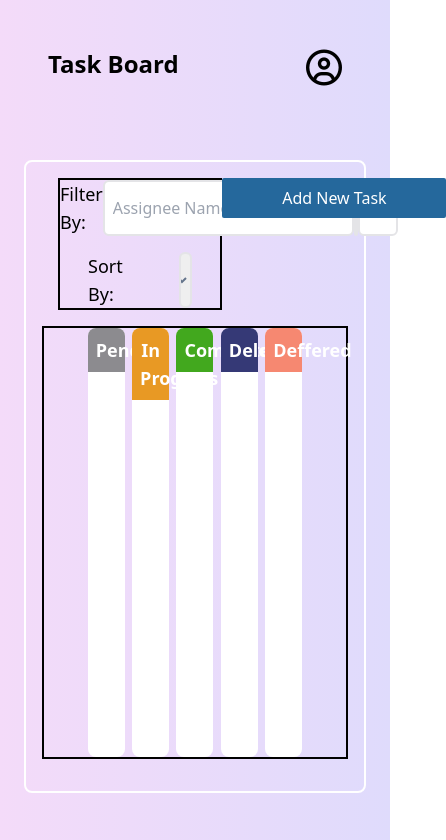
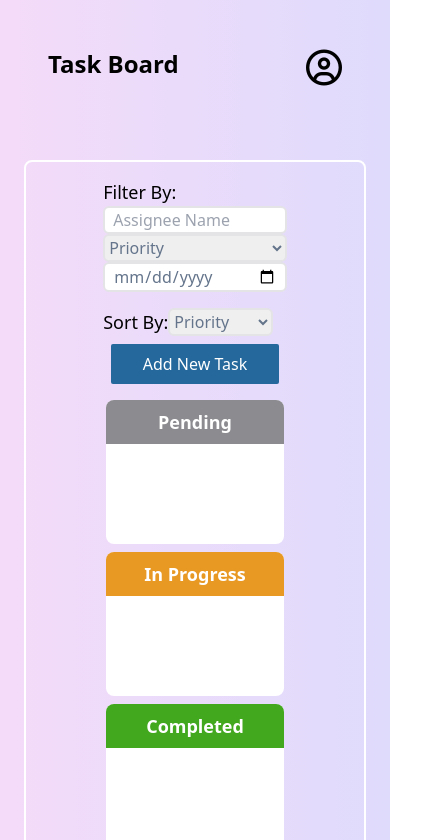
Before and after one commit to ShivanshChauhan07/Task-Tracker, a React (Vite) app in the folder task-tracker/: page / in a window 390 px wide. Shown: the top 840 px of the page, 446 px wide, since content can reach past the window. Built offline with nearby package versions, Linux system fonts and the light colour scheme.

Commit message:
Responsive Added

```diff
--- a/task-tracker/src/components/Filter.jsx
+++ b/task-tracker/src/components/Filter.jsx
@@ -52,9 +52,9 @@ const Filter = () => {
   if (result !== undefined) dispatch(addResult(result));
 
   return (
-    <div className=" flex flex-row justify-between px-4 ">
-      <div className="w-3/5 flex flex-col gap-y-4 border-2 border-black">
-        <div className=" flex flex-row justify-around">
+    <div className="flex flex-col gap-y-2  lg:flex lg:flex-row lg:justify-between lg:px-4 ">
+      <div className=" w-3/5 flex flex-col gap-y-4 min-[320px]:mx-auto lg:mx-0">
+        <div className="flex flex-col  lg:flex lg:flex-row lg:justify-around">
           <h6 className="text-lg font-medium">Filter By:</h6>
           <input
             className="border-2 border-zinc-200 px-2 rounded-md text-slate-500"
@@ -65,7 +65,7 @@ const Filter = () => {
           />
           <select
             name="priority"
-            className=" border-2 border-zinc-200 rounded-md text-slate-500 w-1/5"
+            className=" border-2 border-zinc-200 rounded-md text-slate-500 lg:w-1/5"
             value={select}
             onChange={(e) => setSelect(e.target.value)}
             defaultValue="priority"
@@ -78,18 +78,18 @@ const Filter = () => {
             <option value="P2">P2</option>
           </select>
           <input
-            className="border-2 border-zinc-200 px-2 rounded-md text-slate-500 w-1/4"
+            className="border-2 border-zinc-200 px-2 rounded-md text-slate-500 lg:w-1/4"
             type="date"
             placeholder="DD/MM/YYY - DD/MM/YYY"
             value={date}
             onChange={(e) => setDate(e.target.value)}
           />
         </div>
-        <div className=" flex justify-start px-7 gap-x-14">
+        <div className=" flex justify-start lg:px-7 lg:gap-x-14">
           <h6 className="text-lg font-medium">Sort By:</h6>
           <select
             name="priority"
-            className="border-2 border-zinc-200 rounded-md text-slate-500 w-1/5"
+            className="border-2 border-zinc-200 rounded-md text-slate-500 lg:w-1/5"
             value={sort}
             onChange={(e) => setSort(e.target.value)}
           >
@@ -101,9 +101,9 @@ const Filter = () => {
           </select>
         </div>
       </div>
-      <div className=" ">
+      <div className="flex justify-center items-start">
         <button
-          className="rounded-sm bg-[#25689c] text-white p-2 px-8 w-56 "
+          className="rounded-sm bg-[#25689c] text-white p-2 px-8  lg:w-56 "
           onClick={() => dispatch(modalOpenCreate(true))}
         >
           {" "}
--- a/task-tracker/src/components/Modal.jsx
+++ b/task-tracker/src/components/Modal.jsx
@@ -1,4 +1,4 @@
-import React, { useState } from "react";
+import React, { useEffect, useState } from "react";
 import { useDispatch, useSelector } from "react-redux";
 import { modalClose, modalOpenEdit } from "./utils/modalSlice";
 import { currentEditModal } from "./utils/editModalSlice";
@@ -10,10 +10,16 @@ const Modal = () => {
   const { title, description, team, assignees, priority, status } = data;
   const [checkStatus, setCheckStatus] = useState(status);
   const [updatePriority, setUpdatePriority] = useState(priority);
+  useEffect(() => {
+    document.body.style.overflowY = "hidden";
+    return () => {
+      document.body.style.overflowY = "scroll";
+    };
+  }, []);
 
   return (
     <div className=" absolute w-full h-full  bg-black/35">
-      <div className=" z-10 border-2 absolute  rounded-md w-1/5 h-4/6 top-1/2 left-1/2 -translate-x-40 -translate-y-60">
+      <div className=" z-10 border-2 absolute  rounded-md lg:w-1/5 lg:h-4/6 top-1/2 left-1/2 lg:-translate-x-40 lg:-translate-y-60 min-[320px]:-translate-x-36 min-[320px]:-translate-y-40">
         <header className="flex justify-between p-2 bg-white">
           <h4>EDIT TASK</h4>
           <span
--- a/task-tracker/src/components/ModalCreate.jsx
+++ b/task-tracker/src/components/ModalCreate.jsx
@@ -1,4 +1,4 @@
-import React, { useRef } from "react";
+import React, { useEffect, useRef } from "react";
 import { useDispatch } from "react-redux";
 import { modalClose } from "./utils/modalSlice";
 import { addPendingTask } from "./utils/pendingSlice";
@@ -10,6 +10,13 @@ const ModalCreate = () => {
   const assigneeRef = useRef(null);
   const priorityRef = useRef(null);
   const dispatch = useDispatch();
+
+  useEffect(() => {
+    document.body.style.overflowY = "hidden";
+    return () => {
+      document.body.style.overflowY = "scroll";
+    };
+  }, []);
   return (
     <div className="absolute w-full h-full  bg-black/35">
       <div className="z-10 absolute top-1/2 left-1/2 border-2 rounded-lg lg:w-3/12 -translate-x-40 -translate-y-40">
--- a/task-tracker/src/components/Task.jsx
+++ b/task-tracker/src/components/Task.jsx
@@ -17,7 +17,7 @@ const Task = ({
   const [menu, setMenu] = useState(false);
 
   return (
-    <div className="bg-[#f3f1f2] rounded-sm p-2 lg:h-1/2  flex flex-col justify-around box-border">
+    <div className="bg-[#f3f1f2] rounded-sm p-2 h-1/2  flex flex-col justify-around box-border">
       <header className="flex justify-between border-b border-zinc-500 py-2">
         <h5>{title}</h5>
         <p className="bg-[#24689e] text-white text-xs p-1">{priority}</p>
--- a/task-tracker/src/components/TaskBody.jsx
+++ b/task-tracker/src/components/TaskBody.jsx
@@ -3,7 +3,7 @@ import TaskColumn from "./TaskColumn";
 
 const TaskBody = () => {
   return (
-    <div className="my-4 px-10 flex flex-1 justify-around  border-2 border-black ">
+    <div className="my-4 flex flex-col justify-center gap-y-2 lg:px-10 lg:flex lg:flex-row lg:flex-1 lg:justify-around  ">
       <TaskColumn title="Pending" color="#8c8b8f" />
       <TaskColumn title="In Progress" color="#e89924" />
       <TaskColumn title="Completed" color="#42a81e" />
--- a/task-tracker/src/components/TaskColumn.jsx
+++ b/task-tracker/src/components/TaskColumn.jsx
@@ -7,7 +7,7 @@ const TaskColumn = ({ title, color }) => {
   const filter = useSelector((store) => store?.result);
 
   return (
-    <div className=" bg-white flex flex-col rounded-lg w-1/6  ">
+    <div className=" bg-white flex flex-col w-7/12 min-h-36 mx-auto rounded-lg lg:w-1/6   ">
       <header
         style={{ backgroundColor: color }}
         className={`text-center p-2 text-white rounded-t-lg`}
--- a/task-tracker/src/components/TaskContainer.jsx
+++ b/task-tracker/src/components/TaskContainer.jsx
@@ -5,7 +5,7 @@ import Modal from "./Modal";
 
 const TaskContainer = () => {
   return (
-    <div className="border-2 border-white p-4 rounded-lg min-h-[75vh] flex flex-col">
+    <div className="border-2 border-white p-4 rounded-lg min-h-[75vh] flex flex-col ">
       <Filter />
       <TaskBody />
     </div>
--- a/task-tracker/tailwind.config.js
+++ b/task-tracker/tailwind.config.js
@@ -2,9 +2,6 @@
 export default {
   content: ["./index.html", "./src/**/*.{js,ts,jsx,tsx}"],
   theme: {
-    screens: {
-      mob: "310px",
-    },
     extend: {},
   },
   plugins: [],
```
